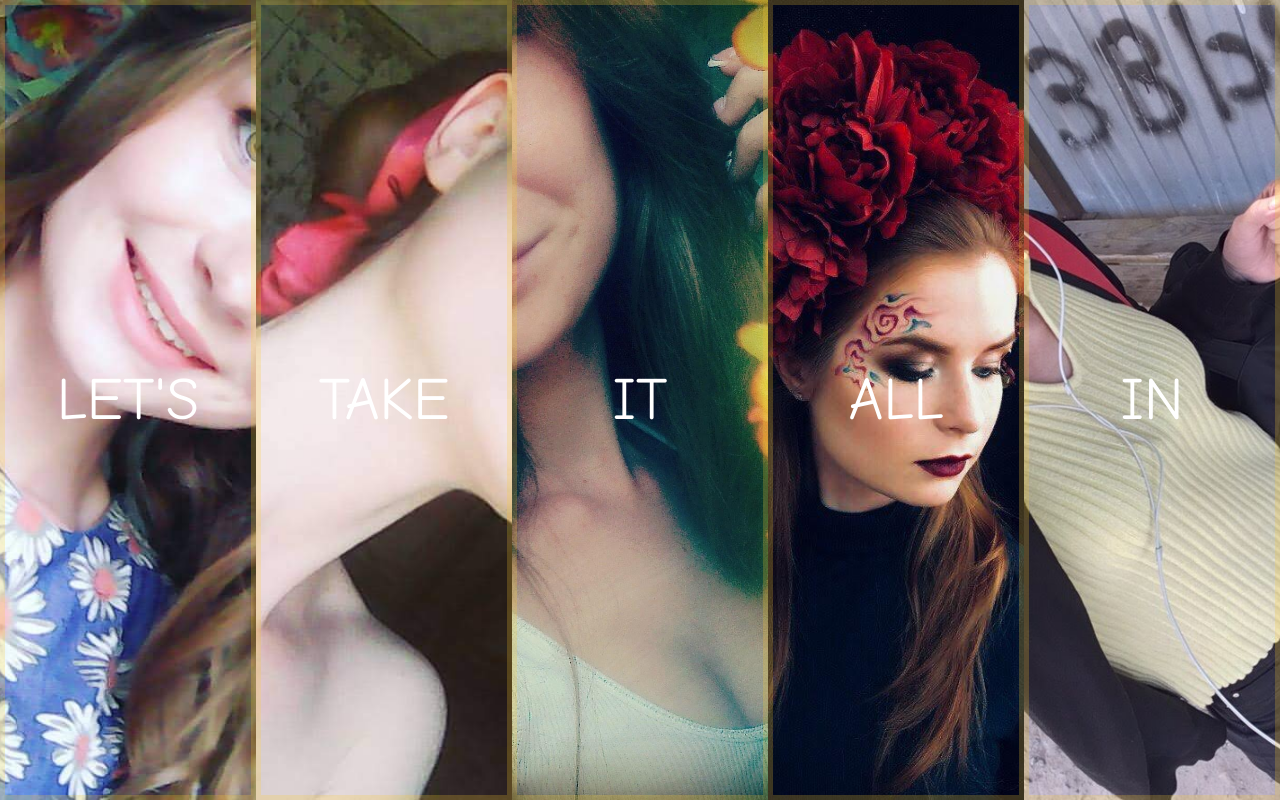
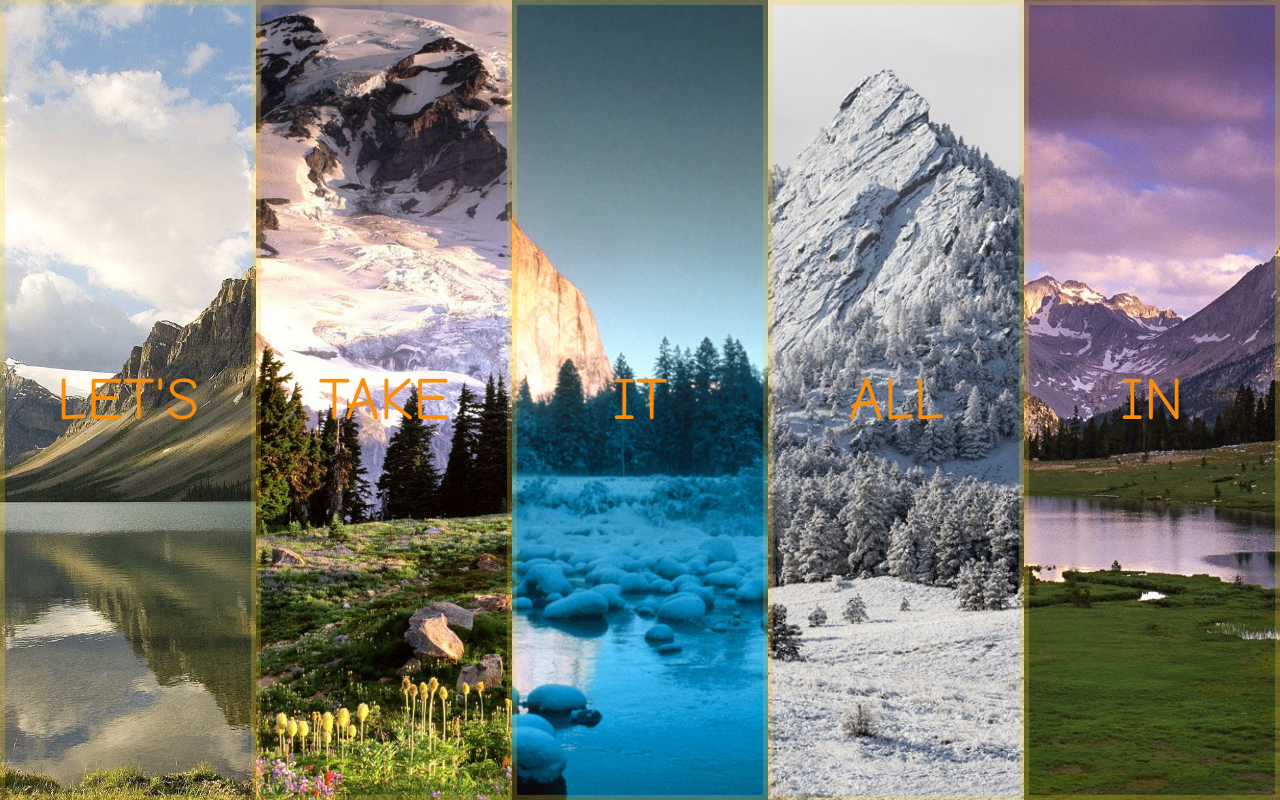
Before and after one commit to Chernikovmax/JavaScript30-lessons, a plain HTML site: page 5 flex panels image gallery/lesson5.html in a window 1280 px wide. Drawn offline with Linux system fonts and the light colour scheme.

Commit message:
[MOD] Changed Pictures in 5-th lesson and links for it.

```diff
--- a/5 flex panels image gallery/lesson5.css
+++ b/5 flex panels image gallery/lesson5.css
@@ -9,6 +9,10 @@ html {
 body {
   padding: 0;
   margin: 0;
+}
+
+span {
+  color: #f98d0c;
 }
 
 .panels {
@@ -38,19 +42,19 @@ body {
 }
 
 .panel1 {
-  background-image: url(../images/Alexandra/photo1.jpg);
+  background-image: url(../images/mountains/1.jpg);
 }
 .panel2 {
-  background-image: url(../images/Alexandra/photo2.jpg);
+  background-image: url(../images/mountains/2.jpg);
 }
 .panel3 {
-  background-image: url(../images/Alexandra/photo3.jpg);
+  background-image: url(../images/mountains/3.jpg);
 }
 .panel4 {
-  background-image: url(../images/Alexandra/photo4.jpg);
+  background-image: url(../images/mountains/4.jpg);
 }
 .panel5 {
-  background-image: url(../images/Alexandra/photo5.jpg);
+  background-image: url(../images/mountains/5.jpg);
 }
 
 .panel > * {
```
Also changed, not shown: 5 flex panels image gallery/lesson5.html (line endings or trailing spaces), 5 flex panels image gallery/lesson5.js (line endings or trailing spaces), images/Alexandra/photo1.jpg (deleted), images/Alexandra/photo2.jpg (deleted), images/Alexandra/photo3.jpg (deleted), images/Alexandra/photo4.jpg (deleted), images/Alexandra/photo5.jpg (deleted), images/mountains/1.jpg (added), images/mountains/2.jpg (added), images/mountains/3.jpg (added), images/mountains/4.jpg (added), images/mountains/5.jpg (added).
